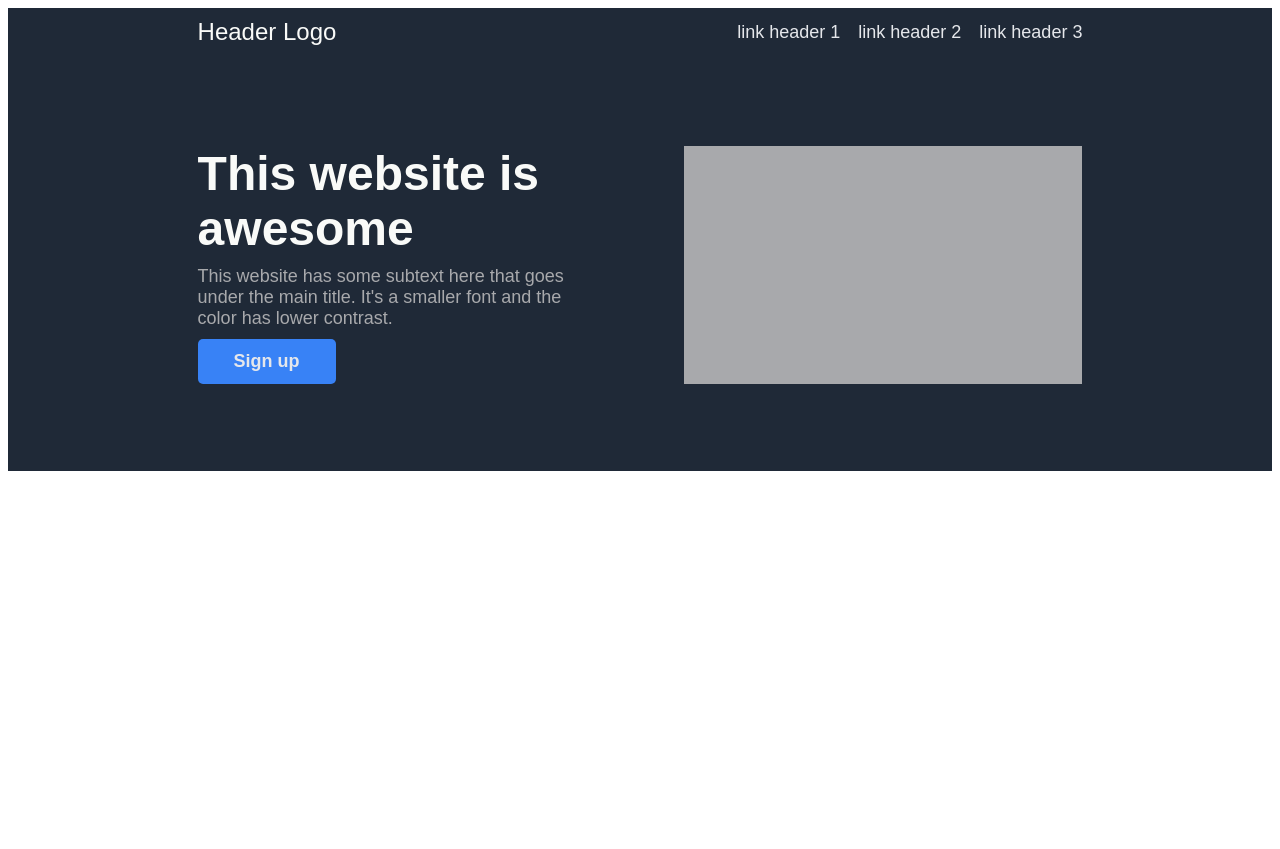
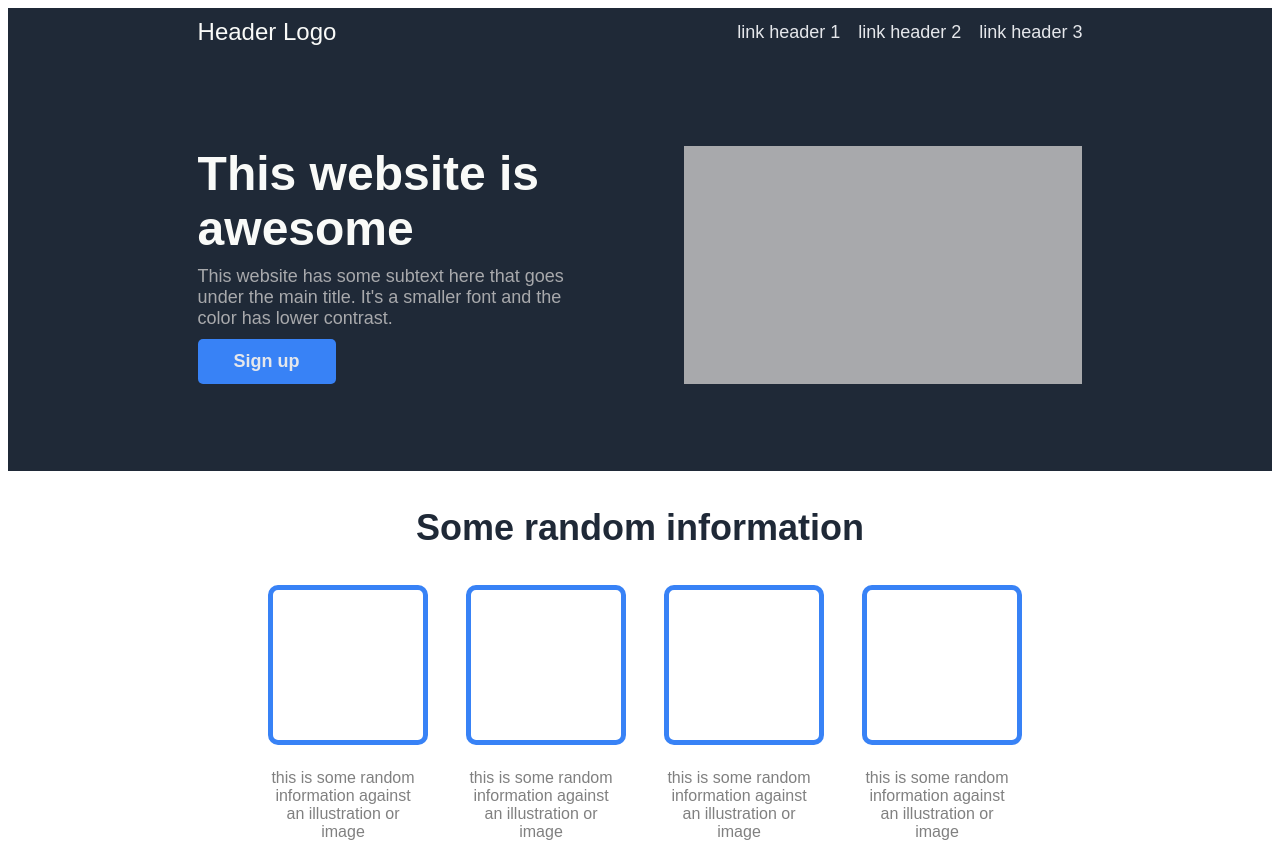
Before and after one commit to sarvaSanjay/LandingPage, a plain HTML site: page index.html in a window 1280 px wide. Before the commit the page ends 800 px from the top, so only its background shows below. Drawn offline with Linux system fonts and the light colour scheme.

Commit message:
completed random information section

```diff
--- a/index.html
+++ b/index.html
@@ -26,5 +26,26 @@
             <div class = "image-holder"></div>
         </div>
     </div>
+    <div class="information">
+        <div class="title">Some random information</div>
+        <div class = "main-info">
+            <div class="info">
+                <div class="info-img"></div>
+                <div class="info-subtext">this is some random information against an illustration or image</div>
+            </div>
+            <div class="info">
+                <div class="info-img"></div>
+                <div class="info-subtext">this is some random information against an illustration or image</div>
+            </div>
+            <div class="info">
+                <div class="info-img"></div>
+                <div class="info-subtext">this is some random information against an illustration or image</div>
+            </div>
+            <div class="info">
+                <div class="info-img"></div>
+                <div class="info-subtext">this is some random information against an illustration or image</div>
+            </div>
+        </div>
+    </div>
 </body>
 </html>
--- a/style.css
+++ b/style.css
@@ -75,3 +75,44 @@ ul{
     color: #E5E7EB;
     font-size: 18px;
 }
+
+.information {
+    display: flex;
+    flex-direction: column;
+    align-items: center;
+}
+
+.title {
+    font-size: 36px;
+    font-weight: bolder;
+    color: #1F2937;
+    padding: 36px;
+}
+
+.main-info {
+    display: flex;
+    flex-direction: row;
+    justify-content: center;
+    gap: 48px;
+}
+
+.info {
+    /*width: 12%;
+    height: 200px;*/
+    width: 150px;
+    display: flex;
+    flex-direction: column;
+    gap: 24px;
+}
+
+.info-img {
+    height: 150px;
+    width: 150px;
+    border: solid 5px #3882f6;
+    border-radius: 10px;
+}
+
+.info-subtext {
+    text-align: center;
+    color: gray;
+}
```
